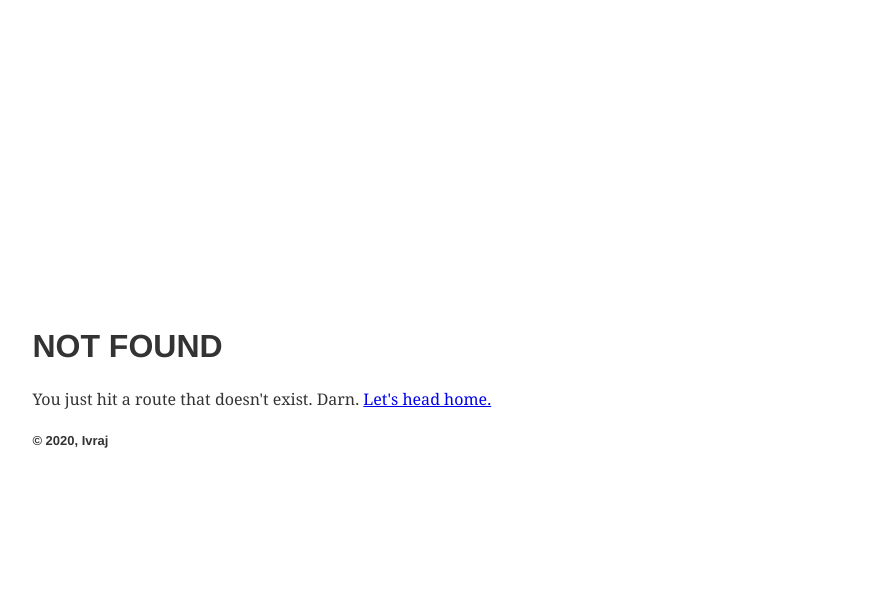
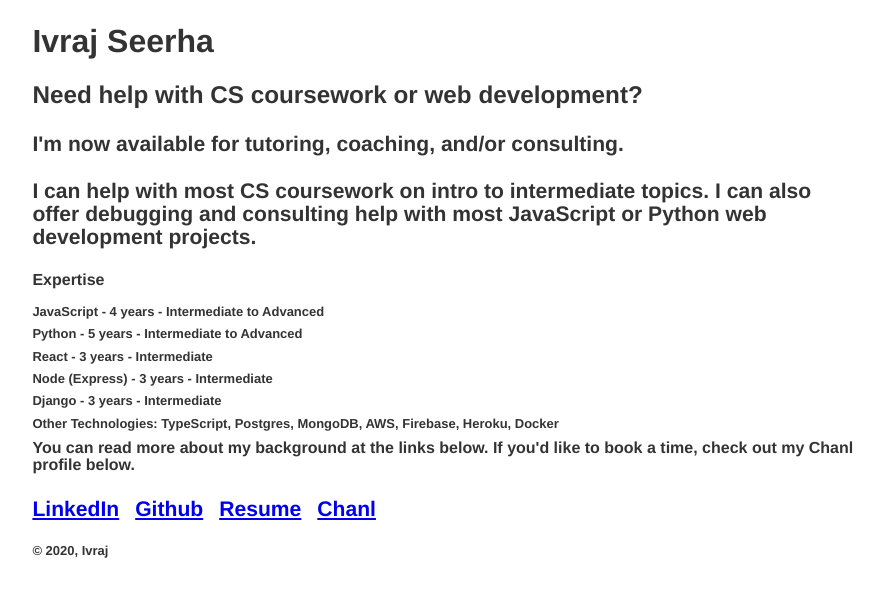
Before and after one commit to Ivraj/ivraj-me, a Gatsby site: page /help in a window 1280 px wide. Before the commit this address had no page. Shown: the whole page, without its empty margins (195-1079 px from the left). Built offline with nearby package versions, Linux system fonts and the light colour scheme; Gatsby itself is replaced by a stand-in of ours.

Commit message:
Adds help and tutoring page

```diff
--- /dev/null
+++ b/src/components/SocialLinks.tsx
@@ -0,0 +1,43 @@
+/** @jsx jsx */
+import React from "react"
+import { jsx, css } from "@emotion/core"
+import resume from "../assets/resume.pdf"
+
+interface SocialLinkProps {
+  to: string
+  text: string
+}
+
+const SocialLink: React.FC<SocialLinkProps> = props => (
+  <h3 css={{ marginRight: 16 }}>
+    <a target="_blank" rel="noopener noreferrer" href={props.to}>
+      {props.text}
+    </a>
+  </h3>
+)
+
+const SocialLinks: React.FC = () => (
+  <div
+    css={{
+      display: "flex",
+      flexDirection: "row",
+      "@media(max-width: 420px)": {
+        flexDirection: "column",
+        h3: {
+          marginTop: ".5rem",
+          marginBottom: ".5rem",
+        },
+      },
+    }}
+  >
+    <SocialLink to="https://www.linkedin.com/in/ivraj/" text="LinkedIn" />
+    <SocialLink to="https://github.com/ivraj" text="Github" />
+    <SocialLink to={resume} text="Resume" />
+    <SocialLink
+      to="https://profile.joinchanl.me/Zo6ljm4z3bdrKRcvFj9lvDU0WrI3"
+      text="Chanl"
+    />
+  </div>
+)
+
+export default SocialLinks
--- a/src/components/layout.css
+++ b/src/components/layout.css
@@ -1,6 +1,5 @@
 html,
 body,
-#___gatsby,
 #gatsby-focus-wrapper {
   height: 100%;
 }
--- /dev/null
+++ b/src/pages/help.tsx
@@ -0,0 +1,48 @@
+/** @jsx jsx */
+import React from "react"
+import { jsx } from "@emotion/core"
+
+import Layout from "../components/Layout"
+import SEO from "../components/seo"
+import SocialLinks from "../components/SocialLinks"
+
+interface SkillProps {
+  text: string
+}
+
+const Skill: React.FC<SkillProps> = props => (
+  <h6 css={{ marginTop: 0, marginBottom: "0.5rem" }}>{props.text}</h6>
+)
+
+const HelpPage: React.FC = () => (
+  <Layout>
+    <SEO title="Tutoring" />
+    <div>
+      <h1>Ivraj Seerha</h1>
+      <h2>Need help with CS coursework or web development?</h2>
+      <h3>I'm now available for tutoring, coaching, and/or consulting.</h3>
+      <h3>
+        I can help with most CS coursework on intro to intermediate topics. I
+        can also offer debugging and consulting help with most JavaScript or
+        Python web development projects.
+      </h3>
+      <h4 css={{ marginBottom: "1rem" }}>Expertise</h4>
+      <Skill text="JavaScript - 4 years - Intermediate to Advanced" />
+      <Skill text="Python - 5 years - Intermediate to Advanced" />
+      <Skill text="React - 3 years - Intermediate" />
+      <Skill text="Node (Express) - 3 years - Intermediate" />
+      <Skill text="Django - 3 years - Intermediate" />
+      <Skill
+        text="Other Technologies: TypeScript, Postgres, MongoDB, AWS, Firebase,
+        Heroku, Docker"
+      />
+      <h4>
+        You can read more about my background at the links below. If you'd like
+        to book a time, check out my Chanl profile below.
+      </h4>
+      <SocialLinks />
+    </div>
+  </Layout>
+)
+
+export default HelpPage
```
Also changed, not shown: src/pages/index.tsx (+13 -21 lines).
